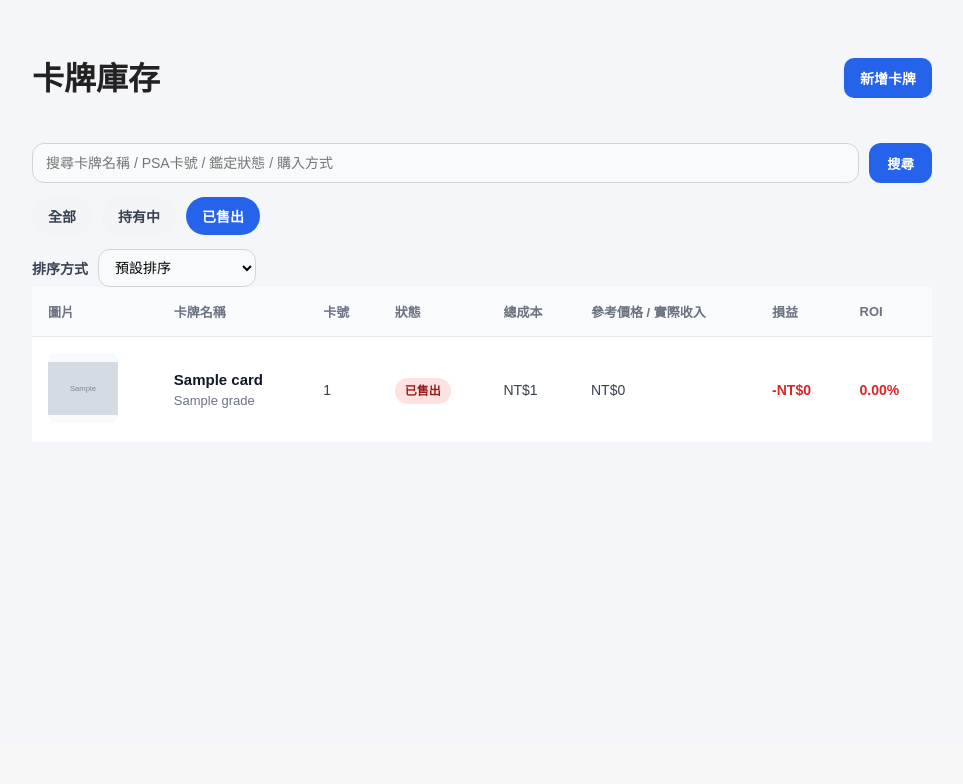
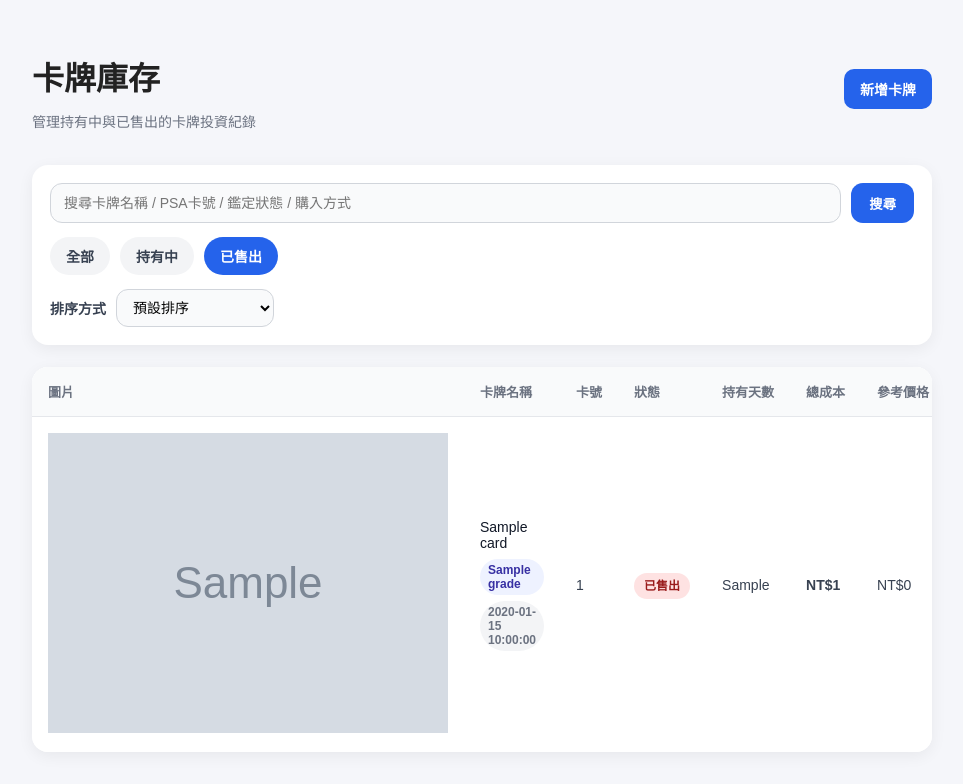
Before and after one commit to pokem06004-Cadouka/cadouka, a Flask app: template templates/card_list.html in a window 1280 px wide. Shown: the part 55-839 px from the top of the page, without its empty margins (158-1121 px from the left). Before the commit the page ends 470 px from the top, so only its background shows below. Run offline with Flask 3, Linux system fonts and the light colour scheme; the template is opened without the code that fills it: most values are stand-ins (such as "Sample title", 1, 10 or a date in 2020); grey boxes marked "Sample" are stand-in pictures.

Commit message:
Add card image and holding days

```diff
--- a/templates/card_list.html
+++ b/templates/card_list.html
@@ -3,9 +3,16 @@
 {% block content %}
 
 <div class="page-header">
+    <div>
         <h1>卡牌庫存</h1>
+        <p class="page-subtitle">管理持有中與已售出的卡牌投資紀錄</p>
+    </div>
+
     <a href="/cards/add" class="btn-add">新增卡牌</a>
 </div>
+
+<div class="list-tools">
+
     <form action="/cards" method="get" class="search-form">
 
         {% if current_status %}
@@ -32,6 +39,7 @@
         {% endif %}
 
     </form>
+
     <div class="filter-tabs">
         <a href="/cards?{% if keyword %}keyword={{ keyword }}&{% endif %}{% if sort %}sort={{ sort }}{% endif %}"
            class="{% if not current_status %}active{% endif %}">
@@ -48,6 +56,7 @@
             已售出
         </a>
     </div>
+
     <form action="/cards" method="get" class="sort-form">
 
         {% if current_status %}
@@ -98,7 +107,10 @@
 
     </form>
 
+</div>
+
 {% if cards %}
+<div class="table-card">
     <table class="card-table">
         <thead>
             <tr>
@@ -106,6 +118,7 @@
                 <th>卡牌名稱</th>
                 <th>卡號</th>
                 <th>狀態</th>
+                <th>持有天數</th>
                 <th>總成本</th>
                 <th>參考價格 / 實際收入</th>
                 <th>損益</th>
@@ -117,33 +130,61 @@
             {% for card in cards %}
             <tr>
                 <td>
+                    <a href="/cards/{{ card.id }}" class="card-image-link">
                         {% if card.image_url %}
-                    <img src="{{ card.image_url }}" class="card-img">
+                            <img src="{{ card.image_url }}" class="list-card-img">
                         {% else %}
-                    <div class="no-img">No Image</div>
+                            <div class="list-no-img">No Image</div>
+                        {% endif %}
+                    </a>
+                </td>
+
+                <td>
+                    <a href="/cards/{{ card.id }}" class="card-name-link">
+                        <div class="card-name-text">
+                            {{ card.card_name }}
+                        </div>
+                    </a>
+
+                    <div class="tag-row">
+                        {% if card.grade %}
+                            <span class="mini-tag">{{ card.grade }}</span>
+                        {% else %}
+                            <span class="mini-tag light">無鑑定狀態</span>
+                        {% endif %}
+
+                        {% if card.buy_date %}
+                            <span class="mini-tag light">{{ card.buy_date }}</span>
+                        {% endif %}
+                    </div>
+                </td>
+
+                <td>
+                    {% if card.card_number %}
+                        {{ card.card_number }}
+                    {% else %}
+                        <span class="sub-text">未填</span>
                     {% endif %}
                 </td>
 
                 <td>
-                <a href="/cards/{{ card.id }}" class="card-name-link">
-                    <strong>{{ card.card_name }}</strong>
-                </a>
-                <div class="sub-text">
-                    {{ card.grade or "" }}
-                </div>
-            </td>
-
-            <td>{{ card.card_number or "-" }}</td>
-
-            <td>
                     {% if card.status == "holding" %}
                         <span class="status holding">持有中</span>
+                    {% elif card.status == "sold" %}
+                        <span class="status sold">已售出</span>
                     {% else %}
-                    <span class="status sold">已售出</span>
+                        <span class="status">{{ card.status }}</span>
                     {% endif %}
                 </td>
 
-            <td>NT${{ "{:,.0f}".format(card.total_cost or 0) }}</td>
+                <td>
+                    {{ card.holding_days or "-" }}
+                </td>
+
+                <td>
+                    <strong>NT${{ "{:,.0f}".format(card.total_cost or 0) }}</strong>
+                </td>
+
                 <td>
                     {% if card.status == "sold" %}
                         NT${{ "{:,.0f}".format(card.net_revenue or 0) }}
@@ -187,12 +228,19 @@
             {% endfor %}
         </tbody>
     </table>
+</div>
 
 {% else %}
 <div class="empty-box">
-    <h2>目前還沒有卡牌資料</h2>
+    <h2>目前沒有符合條件的卡牌</h2>
+
+    {% if keyword %}
+        <p>找不到包含「{{ keyword }}」的資料，可以換個關鍵字試試。</p>
+        <a href="/cards" class="btn-secondary">清除搜尋條件</a>
+    {% else %}
         <p>先新增一張卡牌，系統就會自動計算成本、損益和 ROI。</p>
         <a href="/cards/add" class="btn-add">新增第一張卡牌</a>
+    {% endif %}
 </div>
 {% endif %}
 
```
Lines whose indentation alone changed are shown as unchanged.
